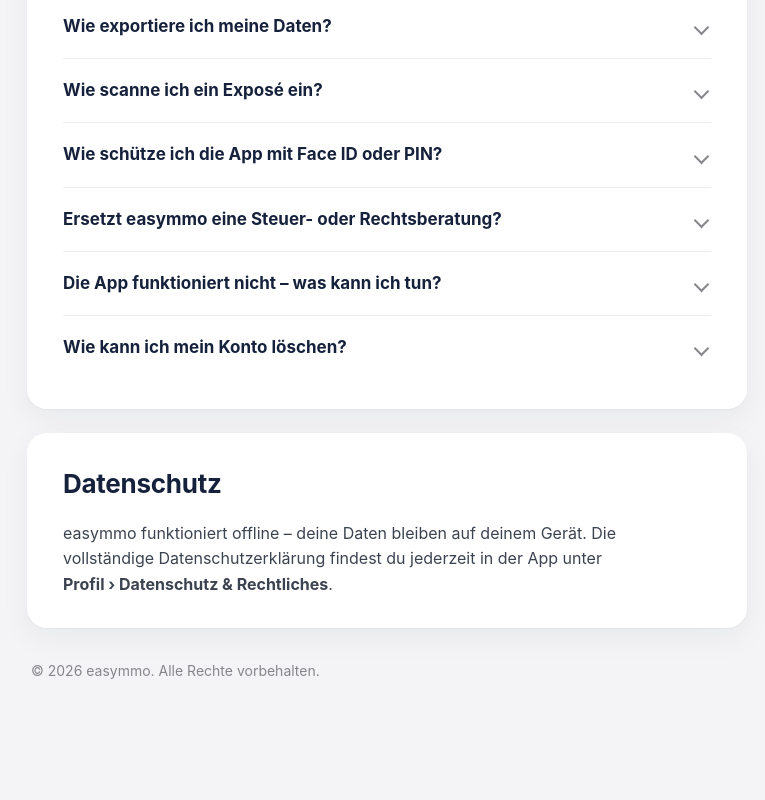
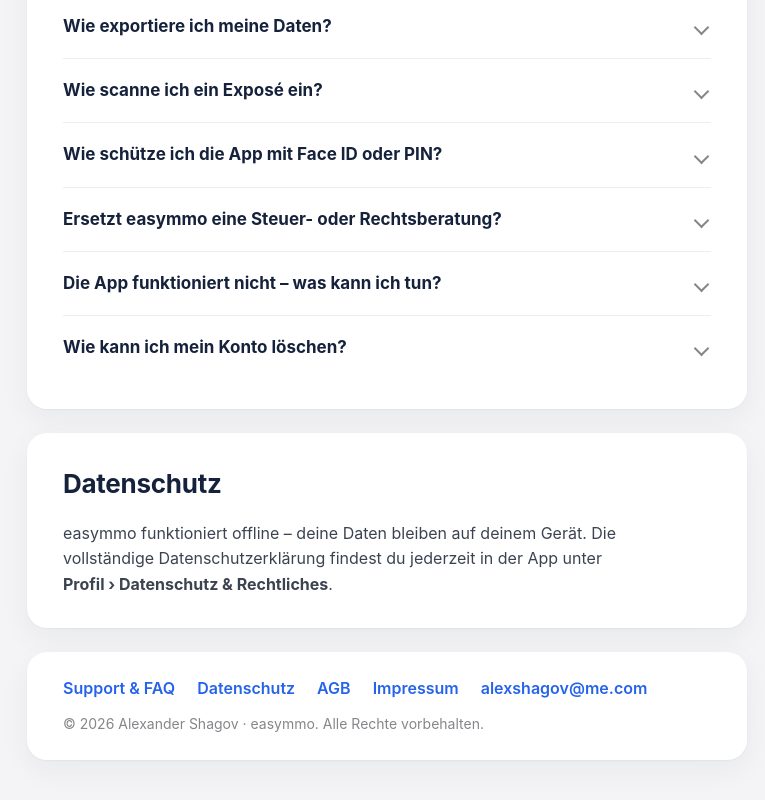
Before and after one commit to Alex-Shaggy/easymmo, a plain HTML site: page support.html in a window 1280 px wide. Shown: the part 798-1598 px from the top of the page, without its empty margins (253-1018 px from the left). Before the commit the page ends 1534 px from the top, so only its background shows below. Drawn offline with Linux system fonts and the light colour scheme.

Commit message:
Update support.html

```diff
--- a/support.html
+++ b/support.html
@@ -128,6 +128,16 @@
         .faq-a { padding: 0 0 18px; max-width: 60ch; }
 
         .footer { color: var(--muted); font-size: 14px; padding: 8px 4px 0; }
+.footer-card {
+background: var(--card);
+border-radius: 20px;
+padding: 24px 36px;
+margin-top: 8px;
+box-shadow: 0 1px 2px rgba(22,34,60,.04), 0 10px 30px rgba(22,34,60,.05);
+}
+.footer-links { display: flex; flex-wrap: wrap; gap: 8px 22px; margin: 0 0 12px; padding: 0; list-style: none; }
+.footer-meta { color: var(--muted); font-size: 14px; margin: 0; }
+
 
         @media (max-width: 520px) {
             h1 { font-size: 32px; }
@@ -286,8 +296,26 @@
             <p>easymmo works offline &ndash; your data stays on your device. You can find the full privacy policy any time in the app under <strong>Profil&nbsp;&rsaquo;&nbsp;Datenschutz&nbsp;&amp;&nbsp;Rechtliches</strong> (Privacy &amp; Legal).</p>
         </section>
 
-        <p class="footer de">&copy; 2026 easymmo. Alle Rechte vorbehalten.</p>
-        <p class="footer en">&copy; 2026 easymmo. All rights reserved.</p>
+        <footer class="footer-card de">
+<ul class="footer-links">
+<li><a href="support.html">Support &amp; FAQ</a></li>
+<li><a href="datenschutz.html">Datenschutz</a></li>
+<li><a href="agb.html">AGB</a></li>
+<li><a href="impressum.html">Impressum</a></li>
+<li><a href="mailto:alexshagov@me.com">alexshagov@me.com</a></li>
+</ul>
+<p class="footer-meta">&copy; 2026 Alexander Shagov &middot; easymmo. Alle Rechte vorbehalten.</p>
+</footer>
+<footer class="footer-card en">
+<ul class="footer-links">
+<li><a href="support.html">Support &amp; FAQ</a></li>
+<li><a href="datenschutz.html">Privacy</a></li>
+<li><a href="agb.html">Terms</a></li>
+<li><a href="impressum.html">Imprint</a></li>
+<li><a href="mailto:alexshagov@me.com">alexshagov@me.com</a></li>
+</ul>
+<p class="footer-meta">&copy; 2026 Alexander Shagov &middot; easymmo. All rights reserved.</p>
+</footer>
     </div>
 </body>
 </html>
```
